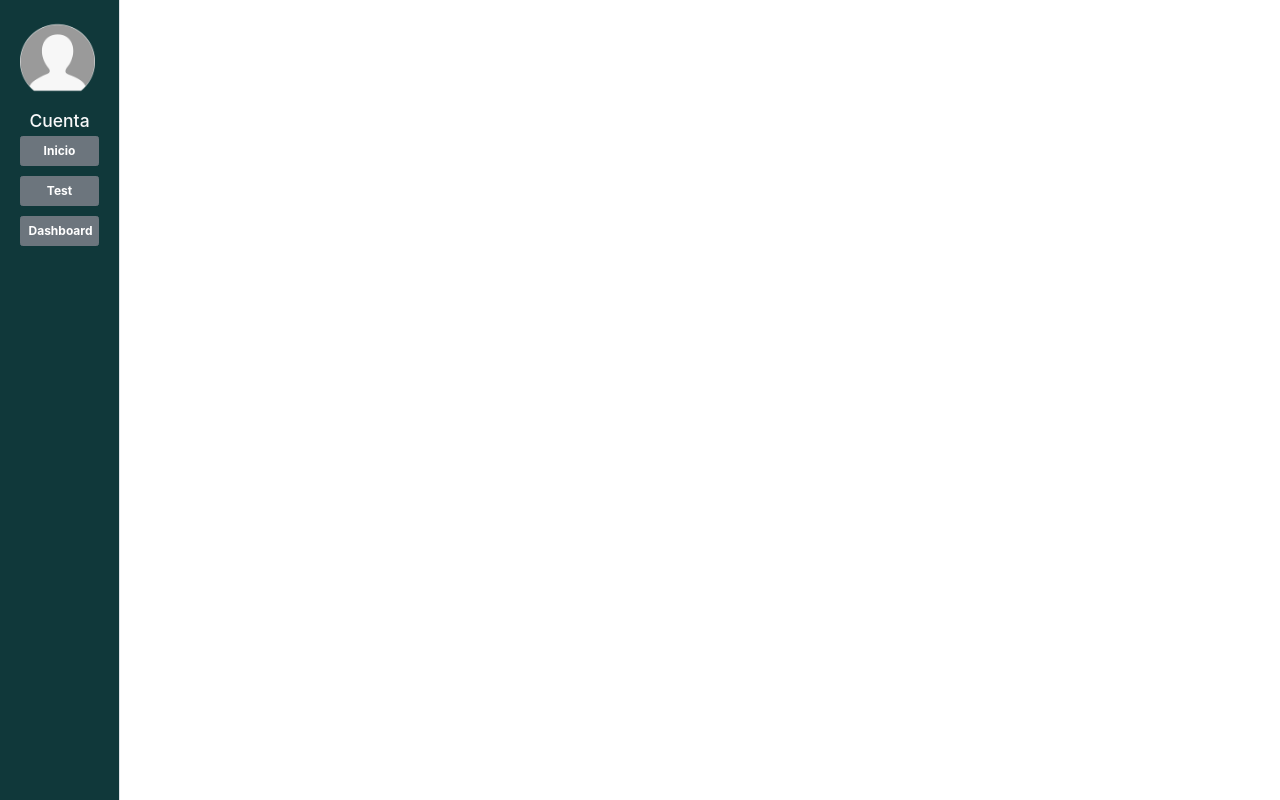
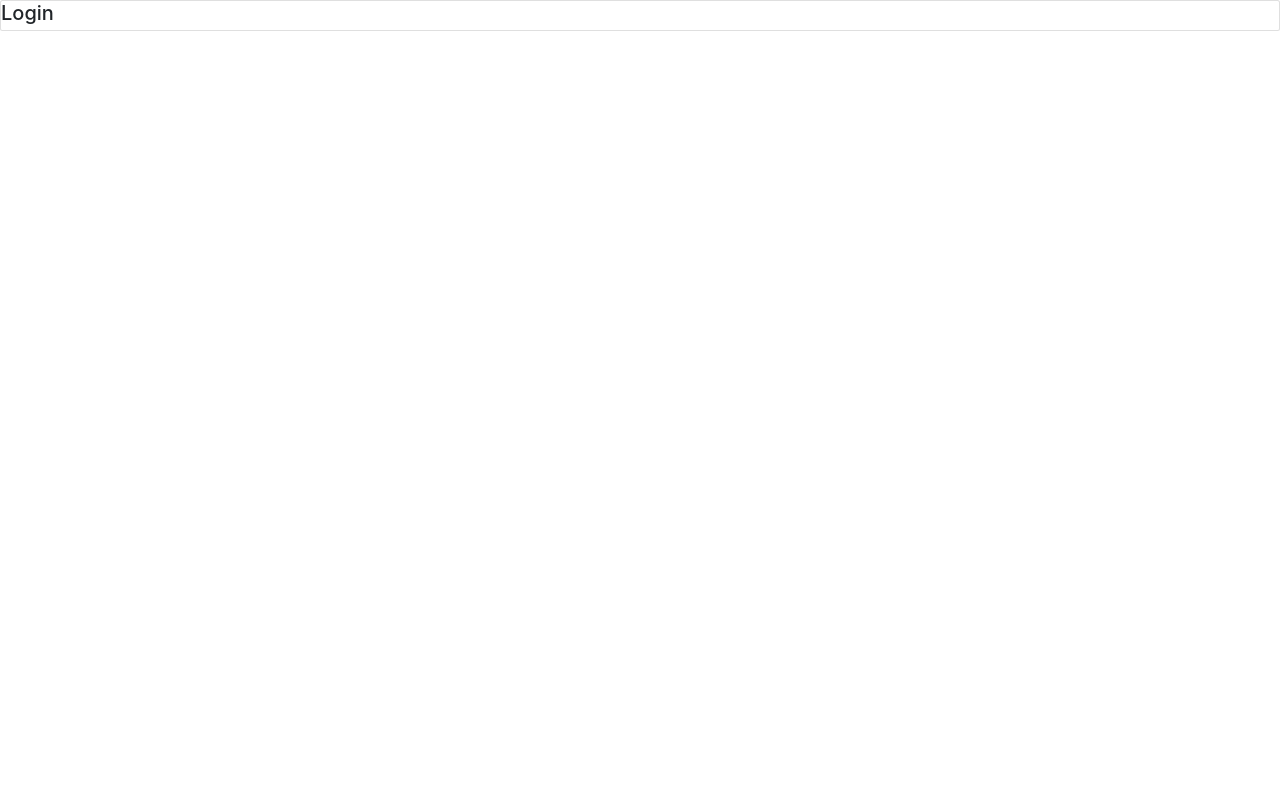
Before and after one commit to antonieto/invi_chat, a React (Create React App) app in the folder invi-chat/: page / in a window 1280 px wide. Built offline with nearby package versions, Linux system fonts and the light colour scheme.

Commit message:
Initialized LogIn component

```diff
--- a/invi-chat/src/App.js
+++ b/invi-chat/src/App.js
@@ -6,6 +6,7 @@ import Dashboard from './components/Dashboard';
 import firebase from 'firebase';
 import auth from 'firebase/auth';
 import { useAuthState } from 'react-firebase-hooks/auth';
+import Login from './components/Login';
 
 const firebaseConfig = {
   apiKey: "AIzaSyCyddp2vs8JJfytLxDy5t3tQswv1TT1WwE",
@@ -21,12 +22,10 @@ function App() {
 
   // firebase.initializeApp(firebaseConfig);
 
-  let user = true;
+  let user = null;
 
   if(!user) return (
-    <div>
-        <h1> Login my gee! </h1>
-    </div>
+    <Login/>
   )
 
   return (
--- /dev/null
+++ b/invi-chat/src/components/Login.jsx
@@ -0,0 +1,14 @@
+import React from 'react'
+
+
+const Login = () => {
+    return (
+        <div>
+            <div className="card">
+                <h2>Login </h2>
+            </div>
+        </div>
+     );
+}
+
+export default Login;
```
Also changed, not shown: 1 other file (tests, documents, lock files or other folders).
